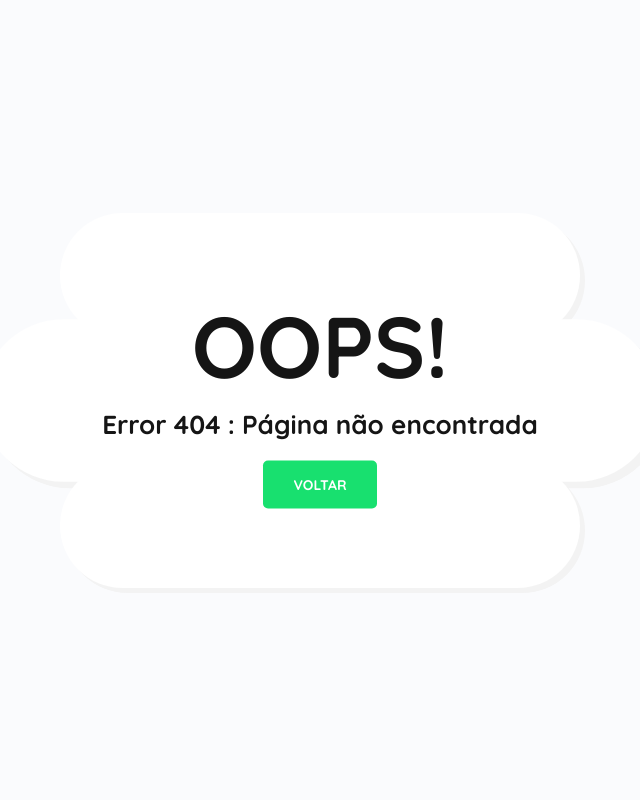
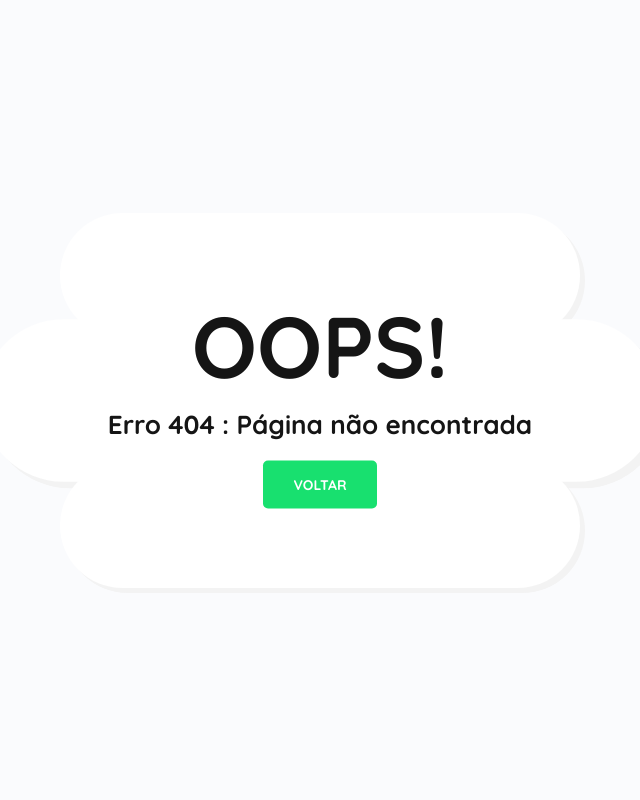
Before and after one commit to guilehm/pet-lost, a Django app: template web/templates/404.html in a window 1280 px wide. Shown: the whole page, without its empty margins (320-960 px from the left). Run offline with Django 3.2, Linux system fonts and the light colour scheme; the template is opened without the code that fills it, so the values that code supplies are empty.

Commit message:
translate error message for 404

```diff
--- a/web/templates/404.html
+++ b/web/templates/404.html
@@ -35,7 +35,7 @@
 				<div></div>
 			</div>
 			<h1>oops!</h1>
-			<h2>Error 404 : Página não encontrada</h2>
+			<h2>Erro 404 : Página não encontrada</h2>
 			<a href="{% url 'web:index' %}">voltar</a>
 		</div>
 	</div>
```
